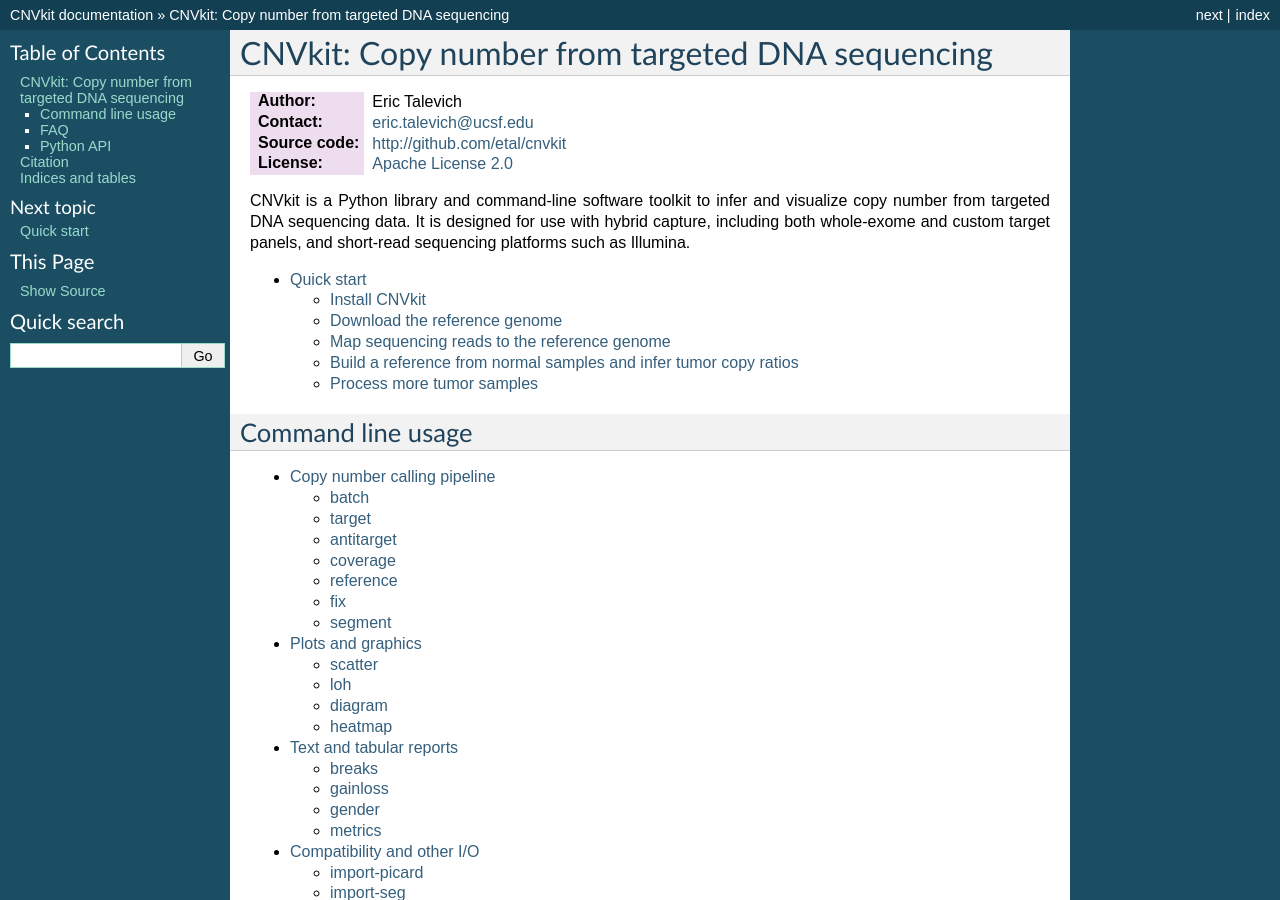
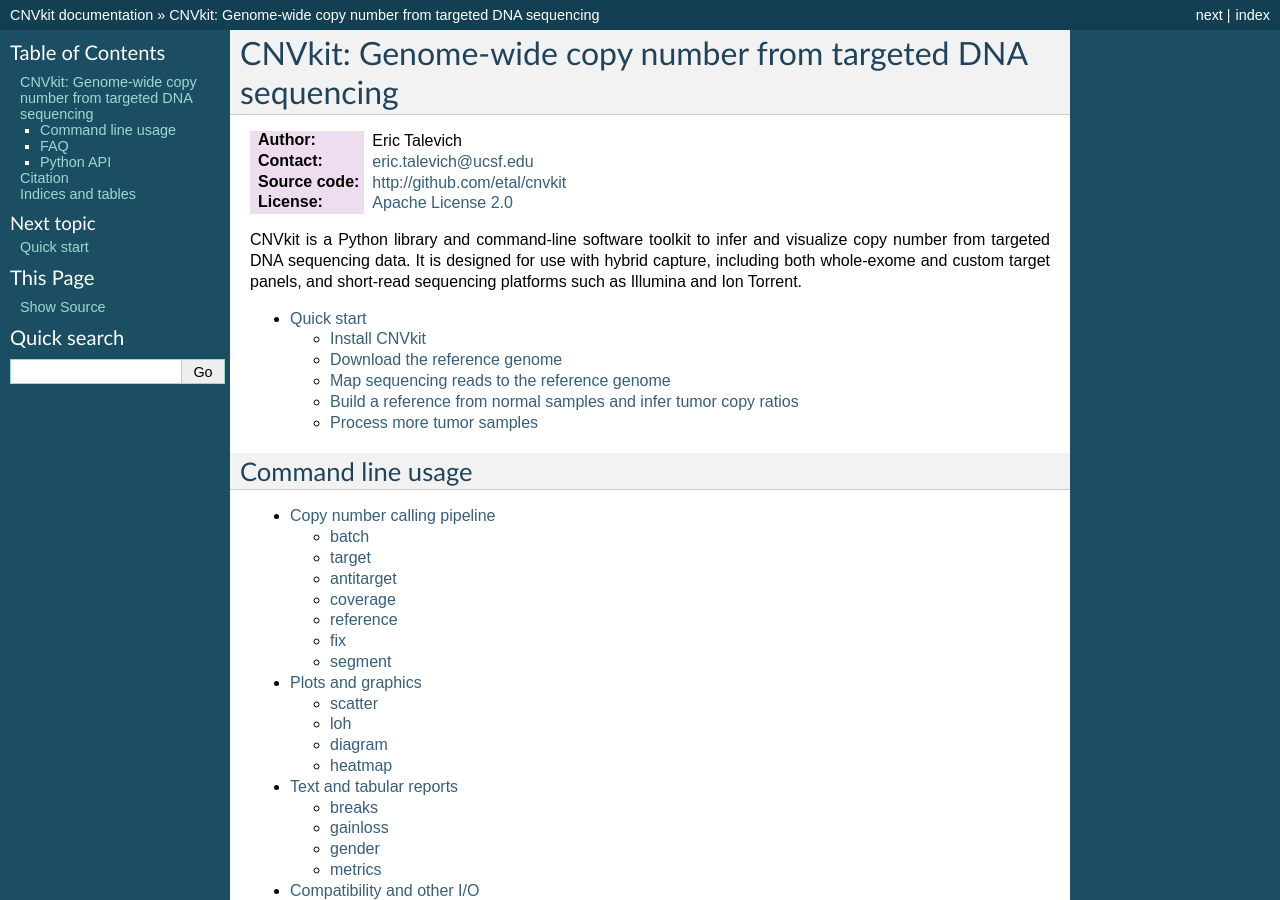
Before and after one commit to etal/cnvkit, a Sphinx documentation site: the page built from doc/index.rst, in a window 1280 px wide and 900 px high. Built offline with Sphinx 7.4.7, drawn with Linux system fonts in a browser that asks for light colours; the version number could not be read and is left out; some of the changed text lies outside the part shown.

Commit message:
Cleaned up headline descriptions

```diff
--- a/doc/index.rst
+++ b/doc/index.rst
@@ -1,5 +1,5 @@
-CNVkit: Copy number from targeted DNA sequencing
-================================================
+CNVkit: Genome-wide copy number from targeted DNA sequencing
+============================================================
 
 :Author: Eric Talevich
 :Contact: eric.talevich@ucsf.edu
@@ -9,7 +9,7 @@
 CNVkit is a Python library and command-line software toolkit to infer and
 visualize copy number from targeted DNA sequencing data. It is designed for use
 with hybrid capture, including both whole-exome and custom target panels, and
-short-read sequencing platforms such as Illumina.
+short-read sequencing platforms such as Illumina and Ion Torrent.
 
 .. toctree::
 
--- a/setup.py
+++ b/setup.py
@@ -1,6 +1,6 @@
 #!/usr/bin/env python
 
-"""Copy number variation toolkit: Infer CNVs from targeted DNA sequencing."""
+"""Copy number variation toolkit for targeted DNA sequencing."""
 
 from os.path import dirname, join
 from glob import glob
```
